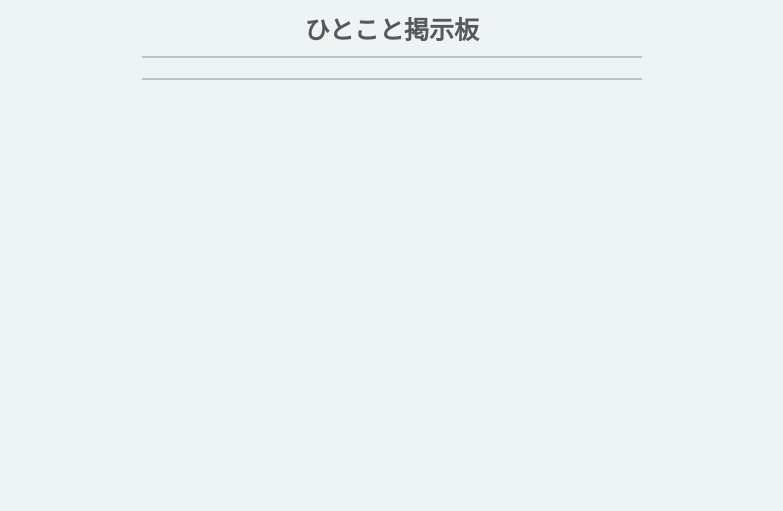
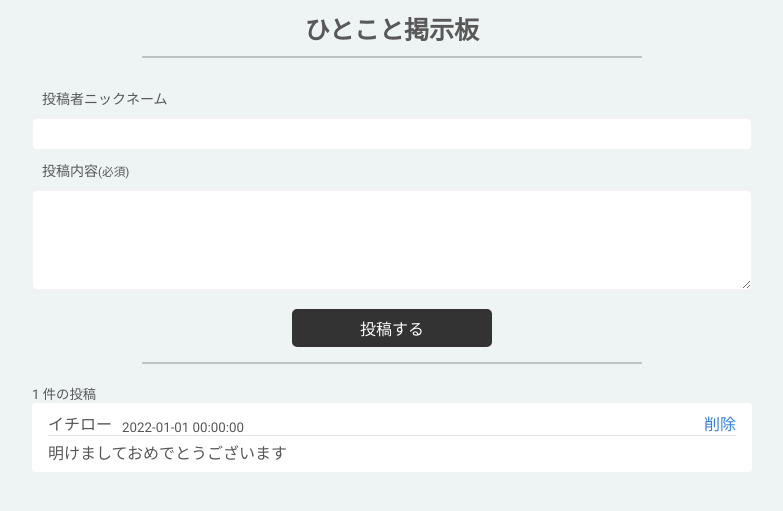
Before and after one commit to uriuriboo/web-message-board, a PHP site: page / in a window 1280 px wide. Shown: the top 511 px of the page, without its empty margins (248-1031 px from the left). Run offline with PHP 8.4, Linux system fonts and the light colour scheme.

Commit message:
ひな形を生成

```diff
--- a/public/index.php
+++ b/public/index.php
@@ -1,11 +1,11 @@
 <!DOCTYPE html>
-<html lang="en">
+<html>
 
 <head>
     <meta charset="UTF-8">
-    <meta http-equiv="X-UA-Compatible" content="IE=edge">
+    <meta http-equiv="X-UA-Compatible" content="ie=edge">
     <meta name="viewport" content="width=device-width, initial-scale=1.0">
-    <meta name="robots" content="noindex">
+    <meta name="robots" content="noindex" />
     <title>ひとこと掲示板</title>
     <link rel="stylesheet" href="./assets/main.css" />
 </head>
@@ -13,14 +13,40 @@
 <body>
     <div class="page-cover">
         <p class="page-title">ひとこと掲示板</p>
+        <hr class="page-divider" />
         <div class="form-cover">
-            <!-- 投稿内容入力フォーム -->
+            <form action="/" method="post">
+                <div class="form-input-title">投稿者ニックネーム</div>
+                <input type="text" name="author_name" maxlength="40" value="" class="input-author-name" />
+                <div class="form-input-error">
+                </div>
+                <div class="form-input-title">投稿内容<small>(必須)</small></div>
+                <textarea name="message" class="input-message"></textarea>
+                <div class="form-input-error">
+                </div>
+                <input type="hidden" name="action_type" value="insert" />
+                <button type="submit" class="input-submit-button">投稿する</button>
+            </form>
         </div>
         <hr class="page-divider" />
-            <div class="message-list-cover">
-            <!-- 投稿された内容のリストを表示 -->
+        <div class="message-list-cover">
+            <small>
+                1 件の投稿
+            </small>
+            <div class="message-item">
+                <div class="message-title">
+                    <div>イチロー</div>
+                    <small>2022-01-01 00:00:00</small>
+                    <div class="spacer"></div>
+                    <form action="/" method="post" style="text-align:right">
+                        <input type="hidden" name="id" value="" />
+                        <input type="hidden" name="action_type" value="delete" />
+                        <button type="submit" class="message-delete-button">削除</button>
+                    </form>
+                </div>
+                <p class="message-line">明けましておめでとうございます</p>
             </div>
-            <hr class="page-divider" />
+        </div>
     </div>
 </body>
 
```
